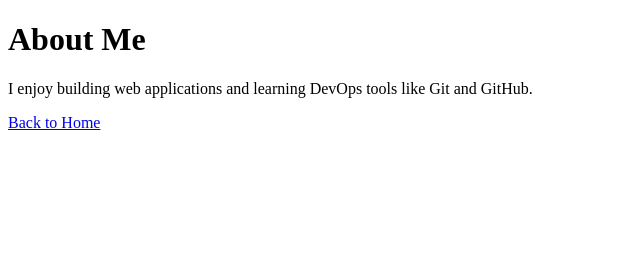
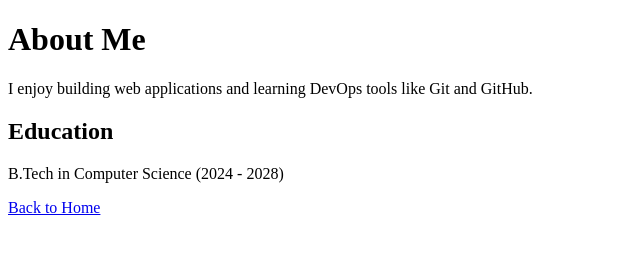
Before and after one commit to prince-shakyaa/git-version-control-assignment, a plain HTML site: page about.html in a window 1280 px wide. Shown: the whole page, without its empty margins (0-640 px from the left). Drawn offline with Linux system fonts and the light colour scheme.

Commit message:
Add education section to about page (feature branch)

```diff
--- a/about.html
+++ b/about.html
@@ -7,6 +7,8 @@
 <body>
   <h1>About Me</h1>
   <p>I enjoy building web applications and learning DevOps tools like Git and GitHub.</p>
+  <h2>Education</h2>
+  <p>B.Tech in Computer Science (2024 - 2028)</p>
   <a href="index.html">Back to Home</a>
 </body>
 </html>
```
